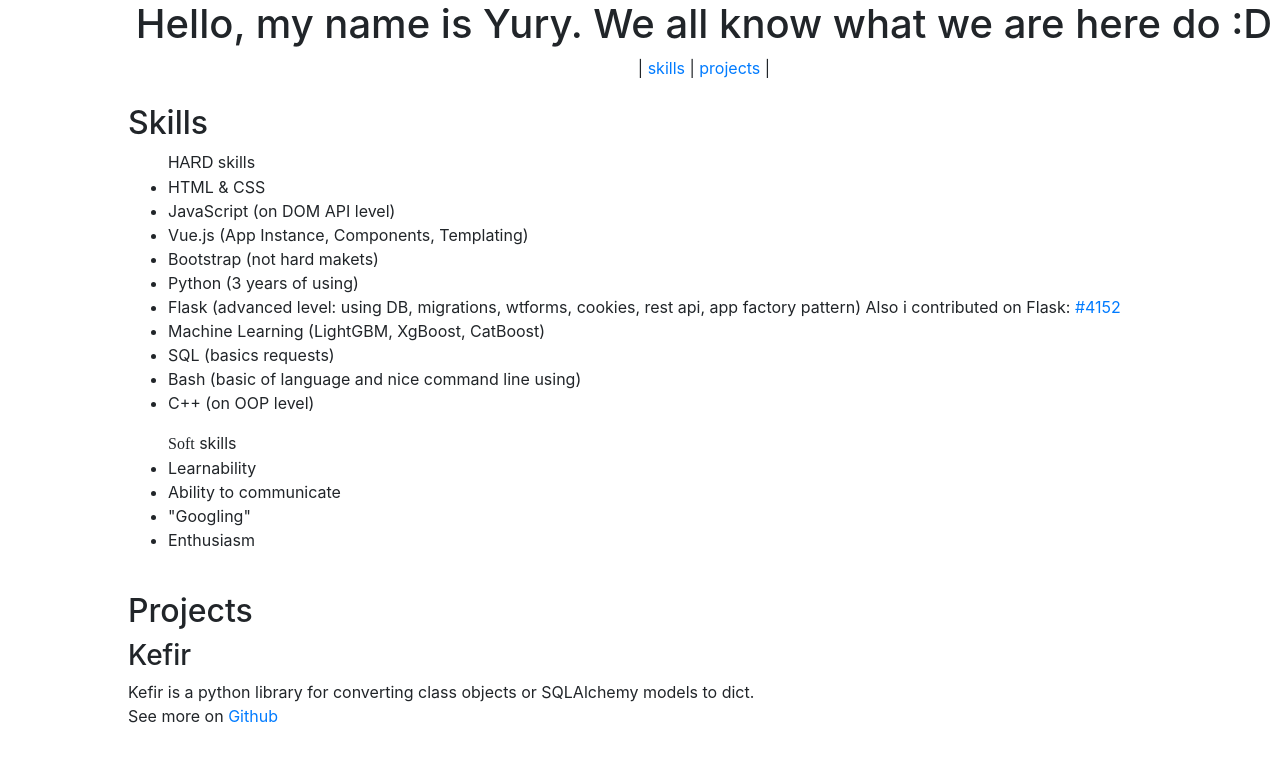
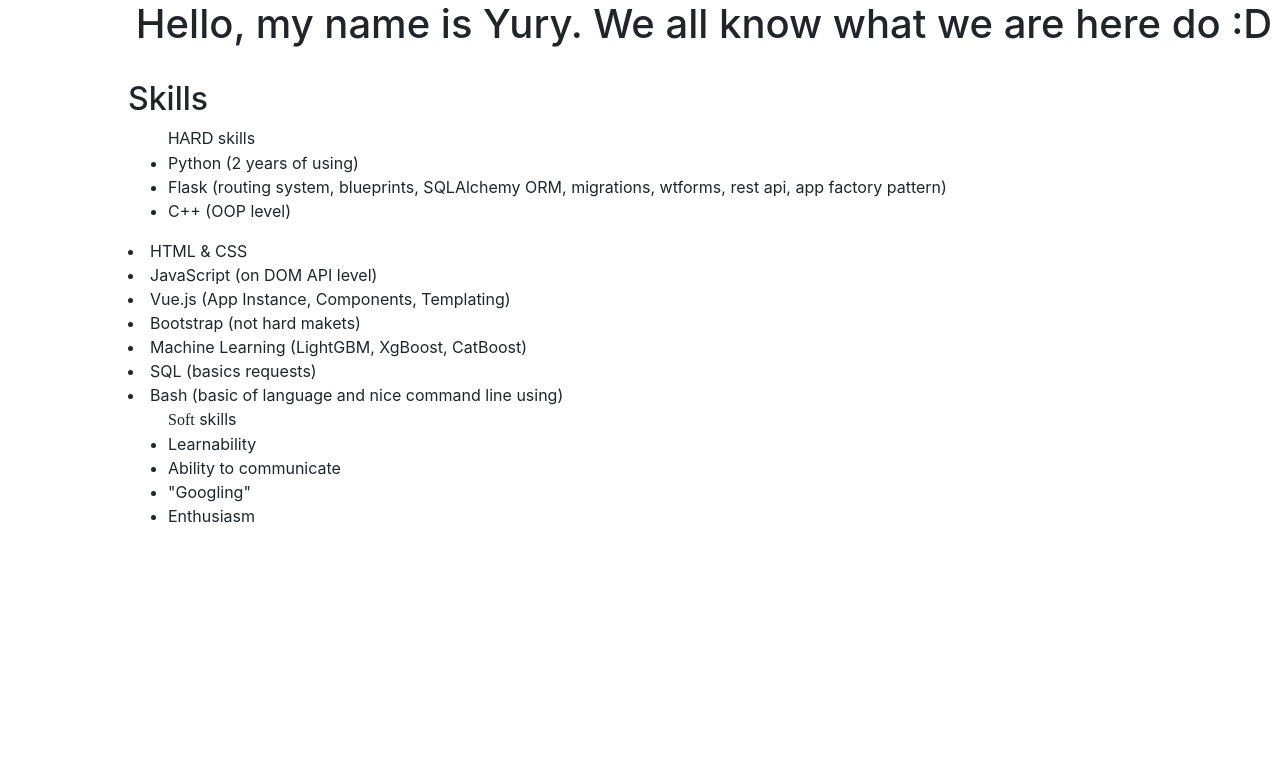
Before and after one commit to Yourun-proger/Yourun-proger.github.io, a plain HTML site: page index.html in a window 1280 px wide. Drawn offline with nearby package versions, Linux system fonts and the light colour scheme.

Commit message:
del projects.work on this later

```diff
--- a/index.html
+++ b/index.html
@@ -1,6 +1,6 @@
 
 <!DOCTYPE html>
-<html lang="ru">
+<html>
   <head>
     <meta charset="utf-8">
     <meta name="viewport" content="width=device-width, initial-scale=1, shrink-to-fit=no">
@@ -9,35 +9,25 @@
   </head>
   <body style='margin-left:10%'>
    <h1 style='text-align:center'>Hello, my name is Yury. We all know what we are here do :D</h1>
-   <div style='text-align:center'> | <a href=#skills>skills</a> | <a href=#projects>projects</a> |</div>
    <br>
    <div id='skills'>
    <h2>Skills</h2>
    <ul><span style='font-family:fantasy'>HARD</span> skills
+   <li>Python (2 years of using)
+   <li>Flask (routing system, blueprints, SQLAlchemy ORM, migrations, wtforms, rest api, app factory pattern)
+   <li>C++ (OOP level)</ul>
    <li>HTML & CSS
    <li>JavaScript (on DOM API level)
    <li>Vue.js (App Instance, Components, Templating)
    <li>Bootstrap (not hard makets)
-   <li>Python (3 years of using)
-   <li>Flask (advanced level: using DB, migrations, wtforms, cookies, rest api, app factory pattern) Also i contributed on Flask: <a href='https://github.com/pallets/flask/pull/4152'>#4152</a>
    <li>Machine Learning (LightGBM, XgBoost, CatBoost)
    <li>SQL (basics requests)
    <li>Bash (basic of language and nice command line using)
-   <li>C++ (on OOP level)</ul>
    <ul><span style='font-family:segoe-script'>Soft</span> skills
    <li>Learnability
    <li>Ability to communicate
    <li>"Googling"
    <li>Enthusiasm</ul>
    </div>
-   <br>
-   <div id='projects'>
-   <h2>Projects</h2>
-   <h3>Kefir</h3>
-   Kefir is a python library for converting class objects or SQLAlchemy models to dict.
-   <br>
-   See more on <a href='https://github.com/Yourun-proger/kefir'>Github</a>
-   <br>
-   </div>
 </body>
 </html>
```
